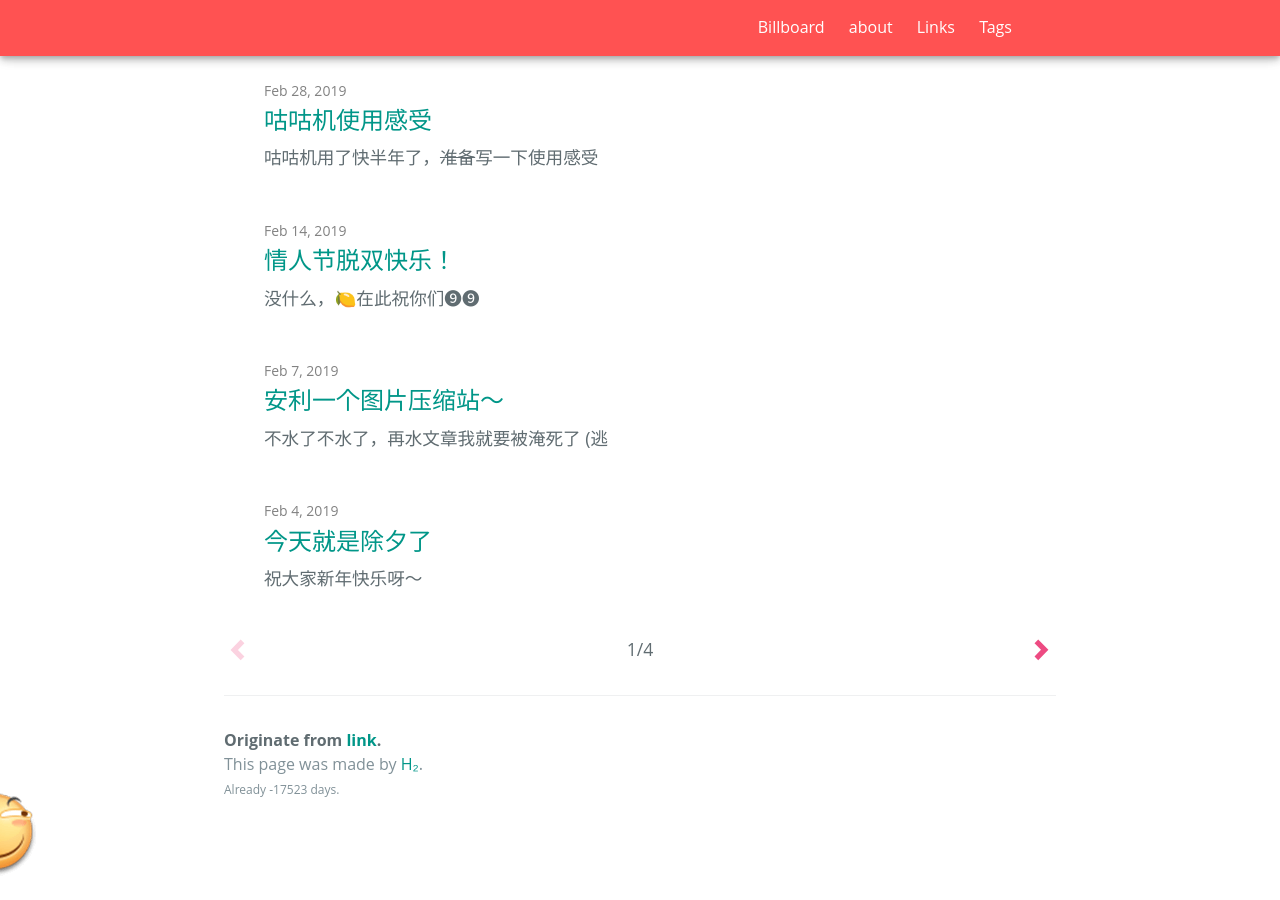
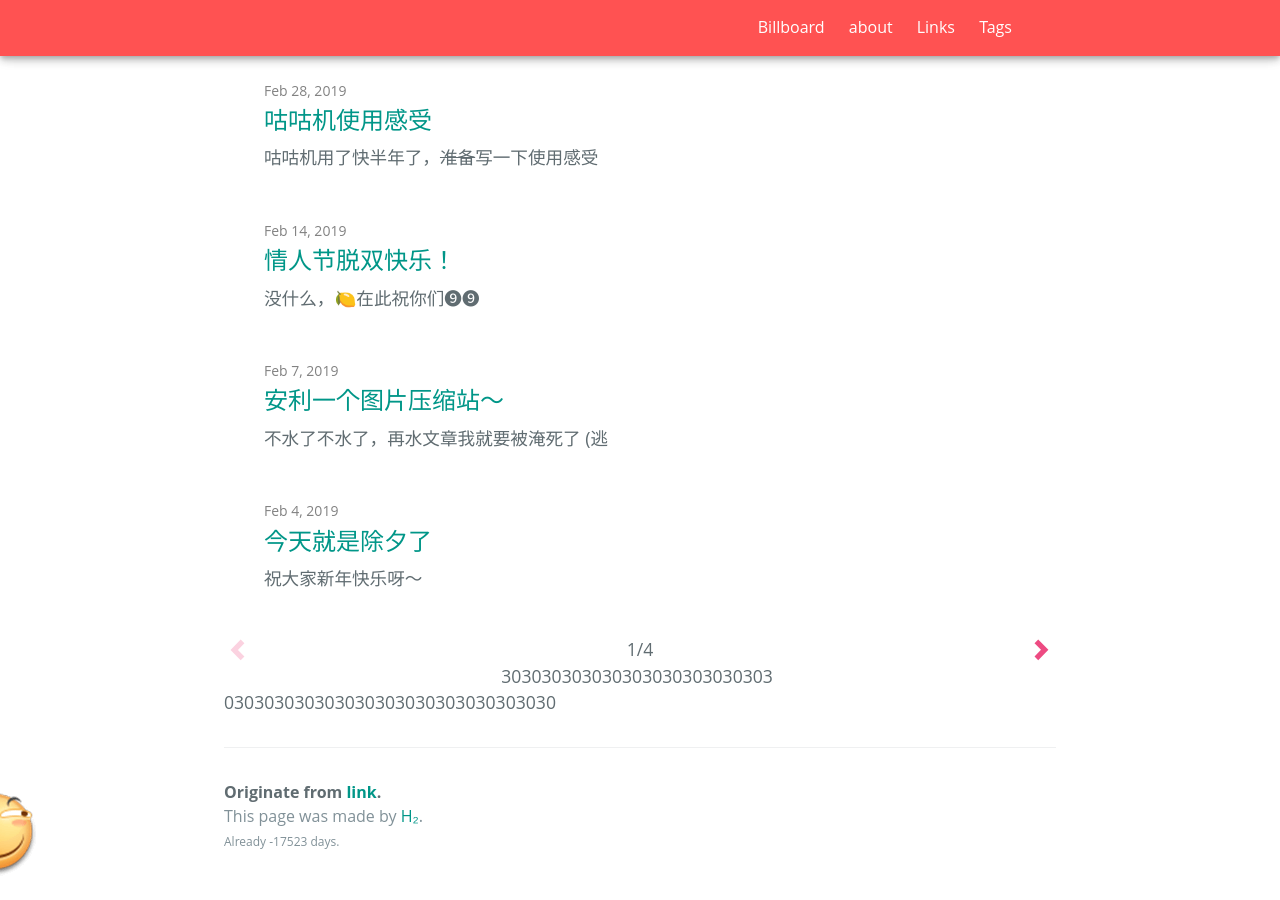
Before and after one commit to link9596/qwq, a Jekyll site: the page built from index.html, in a window 1280 px wide and 900 px high, scrolled down 952 px. Built offline with Jekyll 4.4.1, drawn with Linux system fonts in a browser that asks for light colours; emoji names are drawn with the system emoji font; some web fonts are replaced; the list of posts is cut into pages by our own code; comment, search, counter and statistics services are not loaded.

Commit message:
Update default.html

```diff
--- a/_layouts/default.html
+++ b/_layouts/default.html
@@ -98,7 +98,7 @@
 
     <section class="main-content fade">
 
-      {{ content }}
+      {{ content }}{% for post in site.posts %}{{paginator.total_posts}}{% endfor %}
 
       <footer class="site-footer">
         <span class="site-footer-owner">Originate from <a href="">link</a>.</span>
```
